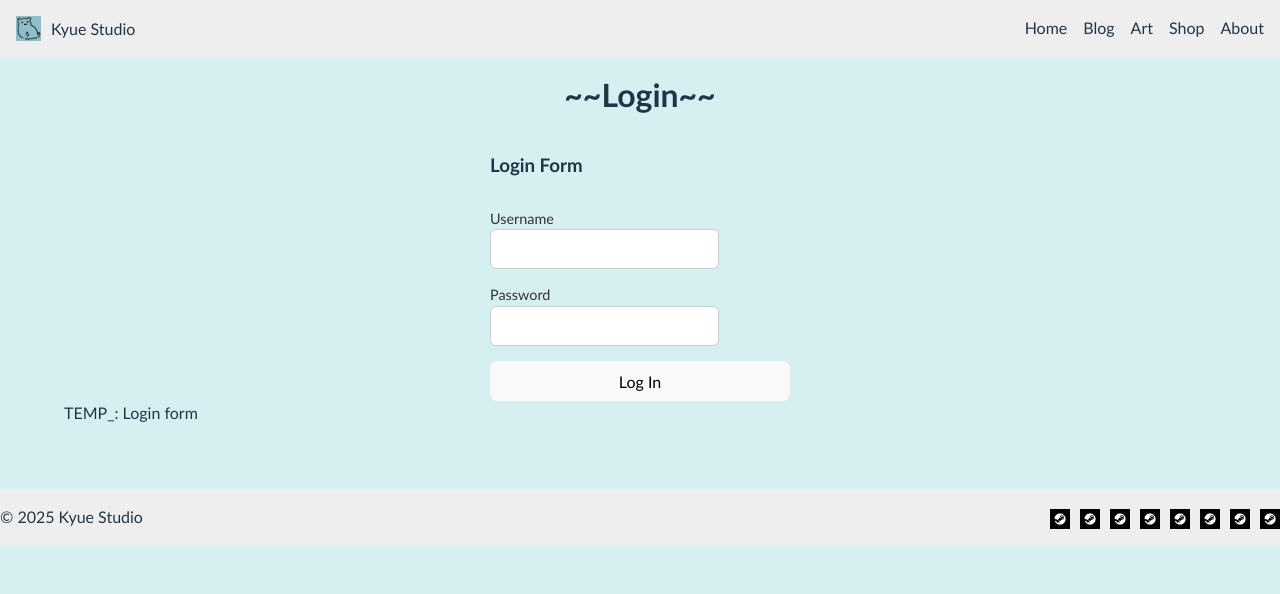
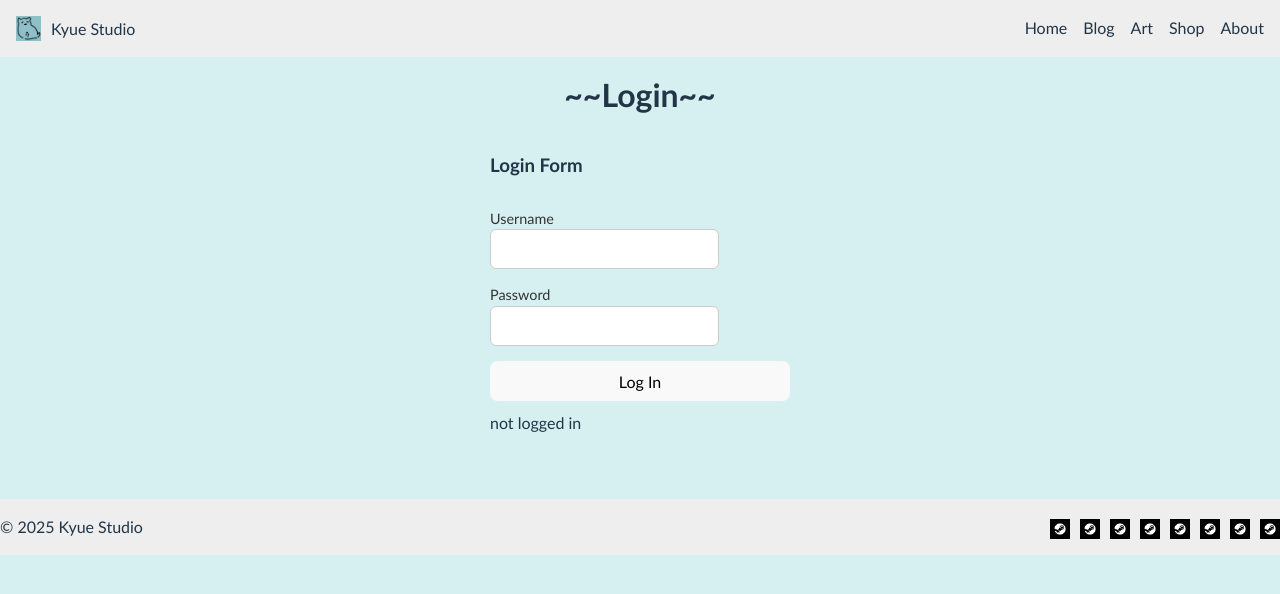
Before and after one commit to k3kyan/KyueStudioWebsite-v2, a React (Vite) app in the folder kyue-studio-website-v3/: page /login in a window 1280 px wide. Shown: the top 594 px of the page. Built offline with nearby package versions, Linux system fonts and the light colour scheme.

Commit message:
Created logout button!

```diff
--- a/kyue-studio-website-v3/src/components/forms/TEMP_FRUITS_API_FORM/TempFruitsAPIShowList.jsx
+++ b/kyue-studio-website-v3/src/components/forms/TEMP_FRUITS_API_FORM/TempFruitsAPIShowList.jsx
@@ -17,9 +17,13 @@ const FruitList = () => {
   };
 
   // IMPORTANT: ENDPOINT TO POST /FRUITS (ADDS FRUIT TO DATABASE IN BACKEND)
+  // IMPORTANT: since this is a protect route, for the api.post parameters, we need to add the token!!!
   const addFruit = async (fruitName) => {
     try {
-      await api.post('/fruits', { name: fruitName });
+      await api.post('/fruits',
+        { name: fruitName },
+        // { headers: { Authorization: `Bearer ${token}` } } // dont need this line since we set up axios to include the token in every request
+      );
       fetchFruits();  // Refresh the list after adding a fruit
     } catch (error) {
       console.error("Error adding fruit", error);
@@ -47,7 +51,9 @@ const FruitList = () => {
           <li key={index}>{fruit.name}</li>
         ))}
       </ul>
-      <AddFruitForm addFruit={addFruit} />
+      {true && ( // REPLACE WITH VARIABLE BOOL ON WHETHER UR LOGGED IN OR NOT
+        <AddFruitForm addFruit={addFruit} />
+      )}
     </div>
   );
 };
--- a/kyue-studio-website-v3/src/components/forms/loginform/LoginForm.jsx
+++ b/kyue-studio-website-v3/src/components/forms/loginform/LoginForm.jsx
@@ -14,8 +14,11 @@ const LoginForm = () => {
     const [loginMessage, setLoginMessage] = useState('');
     const [redirectToHome, setRedirectToHome] = useState(false); //redirect to homepage if successful login
 
+
+    const [isLoggedIn, setIsLoggedIn] = useState(() => !!localStorage.getItem('token')); // Logout functionality // state variable to track login status:
+
     // want async/await so that it finishes checking login and accessing api before continuing code. Otherwise, may have errors and might access things wrong or something
-    const signIn = async (e) => {
+    const handleSignIn = async (e) => {
         e.preventDefault(); // EXPLAIN: we dont want the default functionality of the form to happen. we want to do our own thing.
         setLoginMessage('Logging in...');
 
@@ -37,6 +40,7 @@ const LoginForm = () => {
                 localStorage.setItem('token', response.data.access_token); // TODO: FIX: store token in local storage
                 setLoginMessage('Login successful!');
                 setRedirectToHome(true);
+                setIsLoggedIn(true); //logout functionality
                 return response.json();
             }
             // throw response; // needed ???
@@ -53,8 +57,20 @@ const LoginForm = () => {
 
 
 
+    // logout function
+    const handleLogout = () => {
+        localStorage.removeItem('token');
+        setIsLoggedIn(false);
+        setLoginMessage('Logged out');
+    };
+
+
+
+
+
+    // UI component
   return (
-    <form onSubmit={signIn} style={{ maxWidth: '300px', margin: 'auto' }}>
+    <form onSubmit={handleSignIn} style={{ maxWidth: '300px', margin: 'auto' }}>
         <h3>Login Form</h3>
 
         <label>
@@ -82,6 +98,17 @@ const LoginForm = () => {
         <button type="submit">Log In</button>
 
         {loginMessage && <p>{loginMessage}</p>}
+
+
+        {/* // logout functionality + if-true Conditional Rendering if you're logged in or not */}
+        {isLoggedIn && (
+            <div style={{ marginTop: '1rem' }}>
+                <button onClick={handleLogout}>Log Out</button>
+            </div>
+        )}
+        {/* if-else Conditional Rendering */}
+        {isLoggedIn ? <div>Logged in!</div> : <div>not logged in</div>}
+
     </form>
   )
 }
--- a/kyue-studio-website-v3/src/pages/login/Login.jsx
+++ b/kyue-studio-website-v3/src/pages/login/Login.jsx
@@ -7,7 +7,6 @@ const Login = () => {
     <div>
         <PageTitle title="Login" />
         <LoginForm />
-        TEMP_: Login form
     </div>
   )
 }
```
Also changed, not shown: 1 other file (tests, documents, lock files or other folders).
